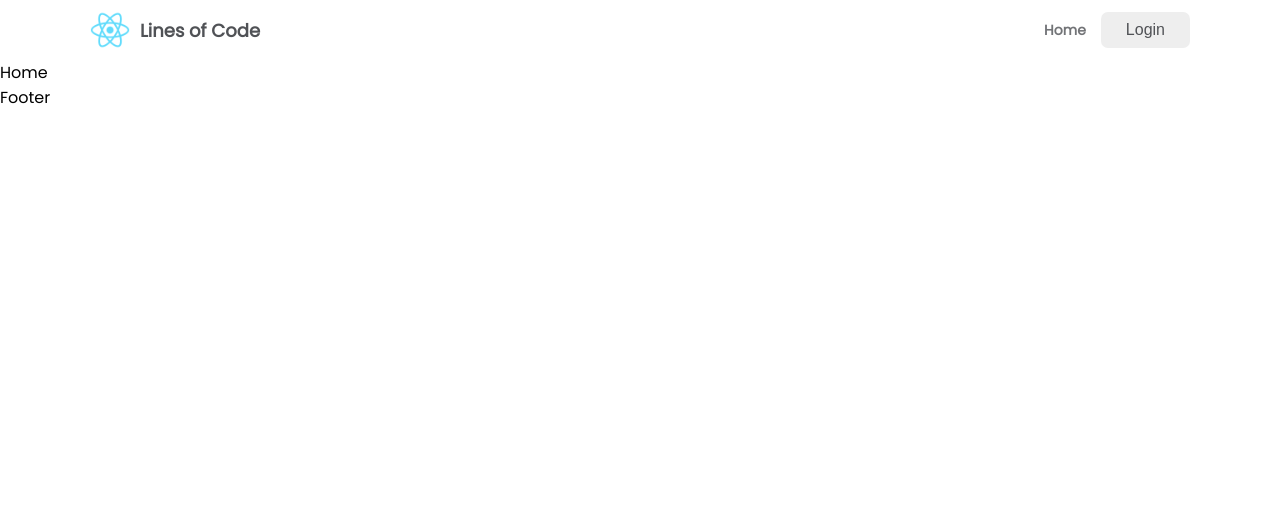
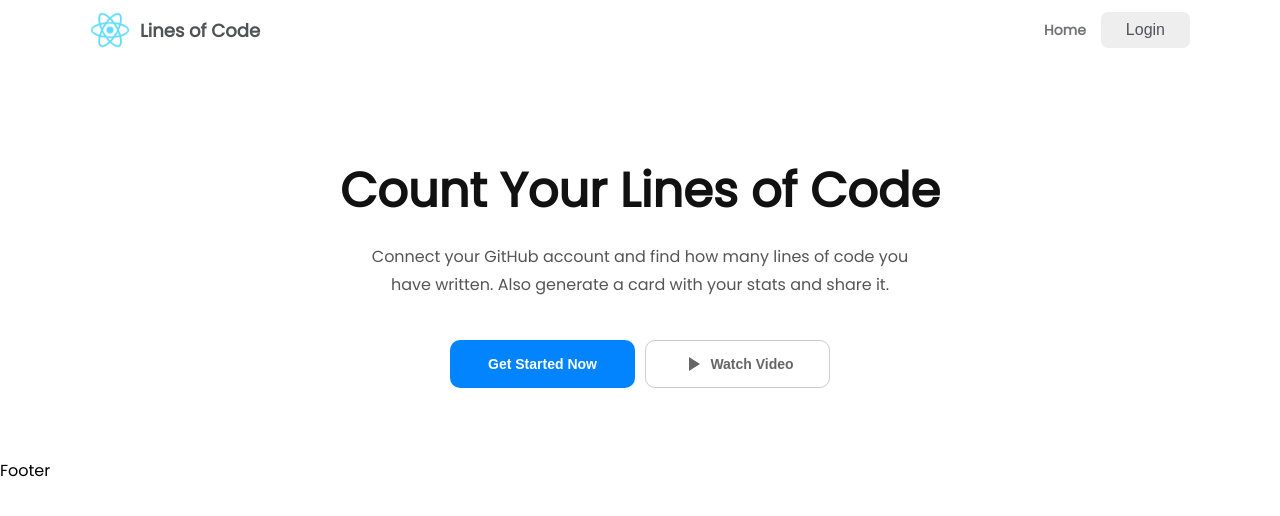
Before and after one commit to aashishpanthi/github-lines-of-code, a React (Create React App) app: page / in a window 1280 px wide. Shown: the top 516 px of the page. Built offline with nearby package versions, Linux system fonts and the light colour scheme.

Commit message:
complete hero section

```diff
--- a/package.json
+++ b/package.json
@@ -5,6 +5,7 @@
   "dependencies": {
     "@emotion/react": "^11.10.4",
     "@emotion/styled": "^11.10.4",
+    "@mui/icons-material": "^5.10.6",
     "@mui/material": "^5.10.6",
     "@testing-library/jest-dom": "^5.16.5",
     "@testing-library/react": "^13.4.0",
--- /dev/null
+++ b/src/components/Hero.js
@@ -0,0 +1,23 @@
+import styles from "./styles/hero.module.css";
+import PlayArrowIcon from "@mui/icons-material/PlayArrow";
+
+const Hero = () => {
+  return (
+    <div className={styles.hero}>
+      <h1 className={styles.hero__title}>Count Your Lines of Code</h1>
+      <p className={styles.hero__subtitle}>
+        Connect your GitHub account and find how many lines of code you have
+        written. Also generate a card with your stats and share it.
+      </p>
+
+      <div className={styles.hero__buttons}>
+        <button className={styles.loginBtn}>Get Started Now</button>
+        <button className={styles.videoBtn}>
+          <PlayArrowIcon /> <span>Watch Video</span>
+        </button>
+      </div>
+    </div>
+  );
+};
+
+export default Hero;
--- /dev/null
+++ b/src/components/styles/hero.module.css
@@ -0,0 +1,60 @@
+.hero {
+  display: flex;
+  flex-direction: column;
+  align-items: center;
+  margin: 25px 10px;
+  margin-top: 75px;
+}
+
+.hero__title {
+  font-size: 48px;
+  font-weight: 600;
+  color: #111;
+  margin: 0;
+}
+
+.hero__subtitle {
+  max-width: 550px;
+  color: #555;
+  text-align: center;
+  line-height: 28px;
+  font-weight: lighter;
+}
+
+.hero__buttons {
+  display: flex;
+  align-items: center;
+  margin: 25px 0;
+}
+
+.hero__buttons button {
+  font-size: 16px;
+  border-radius: 10px;
+  text-align: center;
+  width: 185px;
+  height: 48px;
+  cursor: pointer;
+  font-size: 14px;
+  font-weight: 600;
+}
+
+.loginBtn {
+  border: none;
+  background-color: #0284fe;
+  color: white;
+  margin-right: 10px;
+}
+
+.videoBtn {
+  background: none;
+  border: 1px solid #ccc;
+  display: flex;
+  align-items: center;
+  justify-content: center;
+  box-sizing: border-box;
+  color: #666;
+}
+
+.videoBtn span {
+  margin-left: 5px;
+}
--- a/src/pages/Home.js
+++ b/src/pages/Home.js
@@ -1,5 +1,12 @@
+import Hero from "../components/Hero";
+import styles from "./styles/home.module.css";
+
 const Home = () => {
-  return <div>Home</div>;
+  return (
+    <div class={styles.container}>
+      <Hero />
+    </div>
+  );
 };
 
 export default Home;
--- /dev/null
+++ b/src/pages/styles/home.module.css
@@ -0,0 +1,5 @@
+.container {
+  padding: 10px;
+  margin: 10px auto;
+  max-width: 1100px;
+}
```
Also changed, not shown: 1 other file (tests, documents, lock files or other folders).
